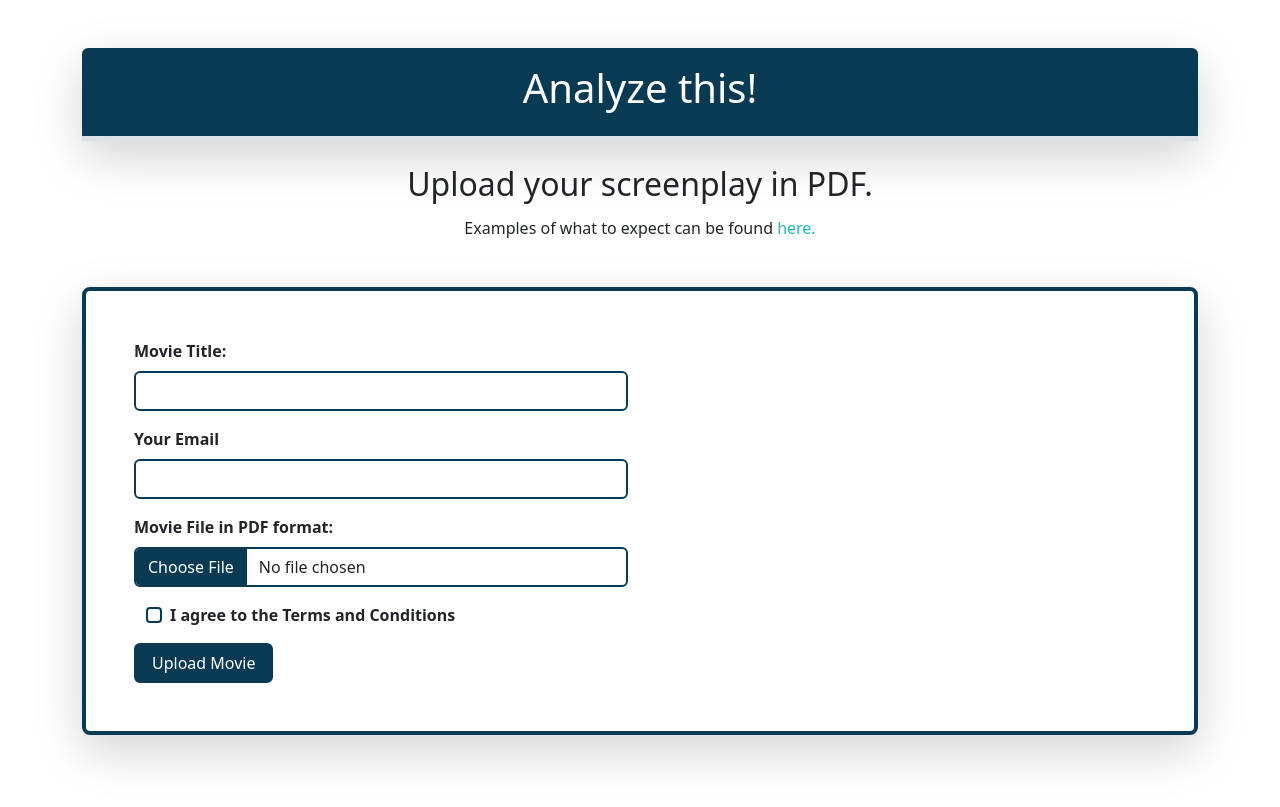
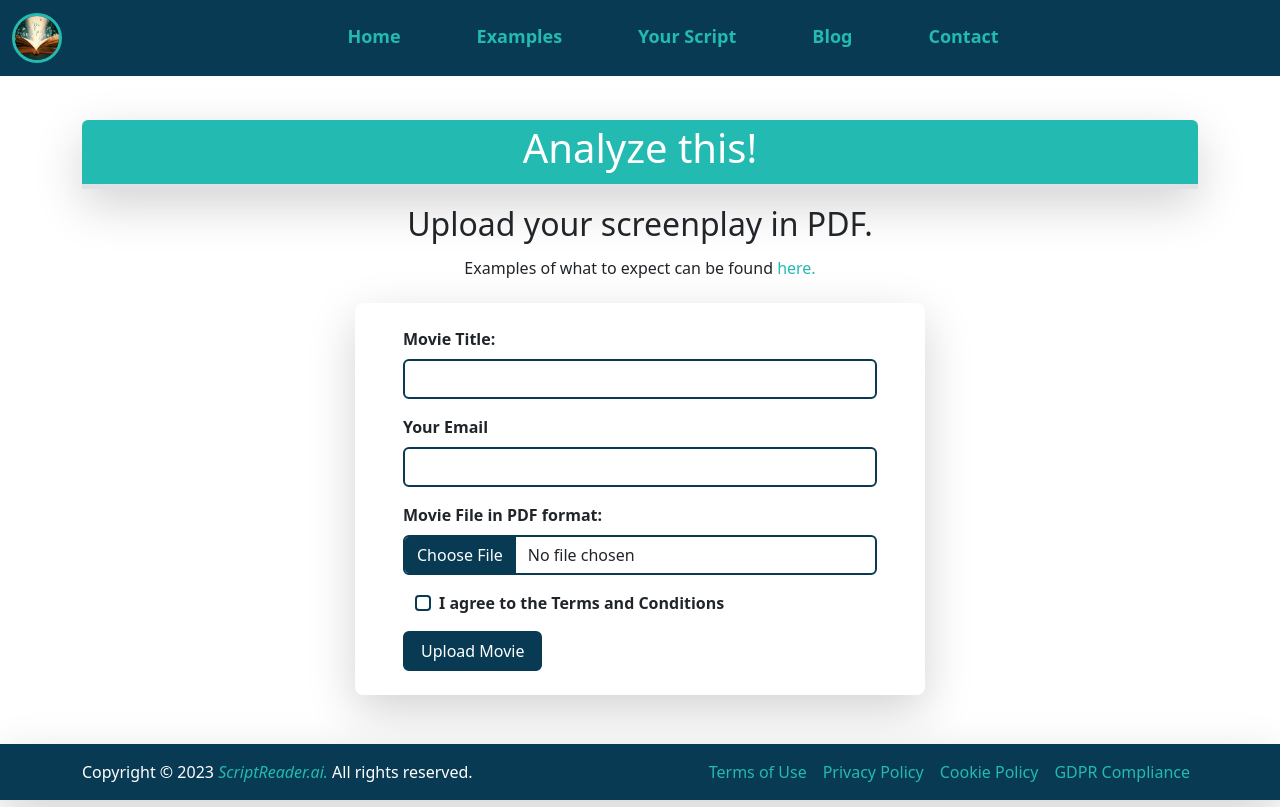
Before and after one commit to owly/sr, a PHP site: page /pages/analyze-this.html in a window 1280 px wide. Before the commit the page ends 764 px from the top, so only its background shows below. Run offline with PHP 8.4, Linux system fonts and the light colour scheme.

Commit message:
UI revisions

```diff
--- a/pages/analyze-this.html
+++ b/pages/analyze-this.html
@@ -30,8 +30,43 @@
 
 <body>
 
-    <div class="container">
-        <div class="my-5 bg_primary text-center text-white border-bottom border-5 py-3 shadow-lg rounded-top-2 mb-4">
+       <!-- Navbar -->
+
+       <nav class="navbar bg_primary navbar-expand-lg bg-body-tertiary fixed-top">
+        <div class="container-fluid">
+            <a class="navbar-brand" href="#"> <img class="rounded-5 logo" width="50"
+                    src="/pages/assets/images/logo-2.png" alt=""></a>
+            <button class="navbar-toggler" type="button" data-bs-toggle="collapse"
+                data-bs-target="#navbarSupportedContent" aria-controls="navbarSupportedContent"
+                aria-expanded="false" aria-label="Toggle navigation">
+                <span class="navbar-toggler-icon"><i class="bi bi-list"></i></span>
+            </button>
+            <div class="collapse navbar-collapse" id="navbarSupportedContent">
+                <ul class="navbar-nav navBar mx-auto mb-2 mb-lg-0">
+                    <li class="nav-item active">
+                        <a class="nav-link" aria-current="page" href="#">Home</a>
+                    </li>
+                    <li class="nav-item">
+                        <a class="nav-link" href="#">Examples</a>
+                    </li>
+                    <li class="nav-item">
+                        <a class="nav-link" href="#">Your Script</a>
+                    </li>
+                    <li class="nav-item">
+                        <a class="nav-link" href="#">Blog</a>
+                    </li>
+                    <li class="nav-item">
+                        <a class="nav-link" href="#">Contact</a>
+                    </li>
+
+                </ul>
+            </div>
+        </div>
+    </nav>
+
+
+    <div class="container layout_margin mb-5 pb-5">
+        <div class="mt-3 mb-3 bg_secondary text-center text-white border-bottom border-5 py-1 shadow-lg rounded-top-2 ">
             <h1>Analyze this!</h1>
         </div>
         <div class="text-center">
@@ -39,22 +74,24 @@
             <h6>Examples of what to expect can be found <a href="">here.</a></h6>
         </div>
 
-        <div class="mainContent_analyze shadow-lg rounded-3 p-sm-5 p-3 my-5">
+        <div class="row">
+            <div class="col-md-6 shadow-lg rounded-3 px-sm-5 px-3 py-4 my-3 mx-auto">
                 <form>
                     <div class="row d-flex flex-column">
-                    <div class="mb-3 col-md-6">
+                        <div class="mb-3 col">
                             <label class="form-label">Movie Title:</label>
                             <input type="text" class="form-control" id="movie">
                         </div>
-                    <div class="mb-3 col-md-6">
+                        <div class="mb-3 col">
                             <label for="exampleInputEmail1" class="form-label">Your Email</label>
-                        <input type="email" class="form-control" id="exampleInputEmail1" aria-describedby="emailHelp" required>
+                            <input type="email" class="form-control" id="exampleInputEmail1"
+                                aria-describedby="emailHelp" required>
                         </div>
-                    <div class="mb-3 col-md-6">
+                        <div class="mb-3 col">
                             <label for="formFile" class="form-label">Movie File in PDF format:</label>
                             <input size="lg" class="form-control inputFile" type="file" id="formFile">
                         </div>
-                    <div class="mb-3 col-md-6 form-check ps-5">
+                        <div class="mb-3 col form-check ps-5">
                             <input type="checkbox" class="form-check-input" id="exampleCheck1" required>
                             <label class="form-check-label" for="exampleCheck1"> I agree to the Terms and Conditions
                             </label>
@@ -63,13 +100,32 @@
                     <button type="submit" class="btn secondary_btn px-3">Upload Movie</button>
                 </form>
             </div>
+        </div>
+    </div>
 
+    <footer class="bg_primary shadow-lg text-white w-100 py-3 d-flex align-items-center">
+        <div class="container">
+            <div class="row d-flex align-items-center justify-content-between">
+                <div class="col-lg-6 d-flex justify-content-lg-start justify-content-center">
+                    <p class="mb-0 text-center">Copyright © 2023 <span class="fst-italic text_secondary"> ScriptReader.ai.</span> All rights reserved.</p>
                 </div>
+                <div class="col-lg-6">
+                    <ul class="d-flex flex-wrap mb-0 justify-content-lg-end justify-content-center footerLinks list-unstyled mt-3 mt-lg-0">
+                        <li class="mx-2"><a href="">Terms of Use</a></li>
+                        <li class="mx-2"><a href="">Privacy Policy</a></li>
+                        <li class="mx-2"><a href="">Cookie Policy</a></li>
+                        <li class="mx-2"><a href=""> GDPR Compliance</a></li>
+                    </ul>
+                </div>
+            </div>
+        </div>
+    </footer>
 
 
 
     <script src="https://cdn.jsdelivr.net/npm/bootstrap@5.3.0/dist/js/bootstrap.bundle.min.js"
-        integrity="sha384-geWF76RCwLtnZ8qwWowPQNguL3RmwHVBC9FhGdlKrxdiJJigb/j/68SIy3Te4Bkz" crossorigin="anonymous"></script
+        integrity="sha384-geWF76RCwLtnZ8qwWowPQNguL3RmwHVBC9FhGdlKrxdiJJigb/j/68SIy3Te4Bkz"
+        crossorigin="anonymous"></script>
 </body>
 
 </html>
--- a/pages/assets/css/style.css
+++ b/pages/assets/css/style.css
@@ -1,4 +1,4 @@
-body{
+body {
     overflow-x: hidden !important;
 }
 
@@ -43,7 +43,8 @@ body{
     background-color: #083A54 !important;
     color: #fff !important;
 }
-a{
+
+a {
     text-decoration: none;
     color: #23BAB1;
 }
@@ -55,16 +56,22 @@ label {
 textarea {
     text-align: left !important;
 }
-input{
+
+input {
     border: 2px solid #083A54 !important;
 }
-input:focus{
-    box-shadow: none !important;
-}
-textarea:focus{
+
+input:focus {
     box-shadow: none !important;
 }
 
+textarea:focus {
+    box-shadow: none !important;
+}
+
+.layout_margin {
+    margin-top: 120px !important;
+}
 
 /* Navbar */
 
@@ -129,31 +136,46 @@ textarea:focus{
     transform: scale(1.1);
     box-shadow: rgba(0, 0, 0, 0.25) 0px 54px 55px, rgba(0, 0, 0, 0.12) 0px -12px 30px, rgba(0, 0, 0, 0.12) 0px 4px 6px, rgba(0, 0, 0, 0.17) 0px 12px 13px, rgba(0, 0, 0, 0.09) 0px -3px 5px;
 }
-.home_p{
+
+.home_p {
     font-size: 20px;
     letter-spacing: 1px;
 }
-.featureItem{
+
+.featureItem {
     /* border: 1px solid #083A54; */
     transition: all 0.3s ease-in-out;
     box-shadow: rgba(0, 0, 0, 0.35) 0px 5px 15px;
 }
-.featureItem:hover{
+
+.featureItem:hover {
     transform: translateY(-8px);
 }
-.transition{
+
+.transition {
     transition: all 0.3s ease-in-out !important;
 }
-.transition:hover{
+
+.transition:hover {
     transform: translateY(-8px) !important;
     box-shadow: rgba(0, 0, 0, 0.35) 0px 5px 15px;
 }
-.border_primary{
+
+.border_primary {
     border: 2px solid #083A54;
 }
 
 /* Footer */
 
+footer {
+    position: fixed;
+    bottom: 0;
+    left: 0;
+    right: 0;
+}
+footer ul li a:hover {
+    color: #fff !important;
+}
 
 
 /* Tabs */
@@ -218,7 +240,7 @@ table {
 }
 
 .form-check-input:checked {
-    background-color: #083A54!important;
+    background-color: #083A54 !important;
     border-color: #083A54 !important;
     box-shadow: none !important;
 }
@@ -261,16 +283,20 @@ table.dataTable thead .sorting_asc {
 .mainContent_analyze {
     border: 4px solid #083A54;
 }
-.contactTextarea{
+
+.contactTextarea {
     border: 2px solid #083A54 !important;
 }
-.blog a{
+
+.blog a {
     color: #083A54 !important;
 }
-#subLink{
+
+#subLink {
     color: #23BAB1 !important;
 }
-#subLink:hover{
+
+#subLink:hover {
     text-decoration: underline;
 }
 
@@ -280,27 +306,31 @@ table.dataTable thead .sorting_asc {
 /* Media Queries */
 
 @media screen and (max-width: 993px) {
-    .featureItem{
+    .featureItem {
         height: fit-content !important;
     }
 }
+
 @media screen and (max-width: 769px) {
-    .video{
-    height: 315px !important;
+    .video {
+        height: 315px !important;
     }
 }
 
 @media screen and (max-width: 600px) {
 
-    .home_p{
+    .home_p {
         font-size: 16px;
     }
-    h2{
+
+    h2 {
         font-size: 20px;
     }
-    h4{
+
+    h4 {
         font-size: 18px;
     }
+
     .mobile_width {
         width: 100% !important;
     }
@@ -316,7 +346,14 @@ table.dataTable thead .sorting_asc {
     .banner-btn {
         font-size: 16px !important;
     }
-    .video{
+
+    .video {
         height: auto !important;
-        }
+    }
+
+    footer p,
+    footer li {
+        font-size: 14px;
+    }
+
 }
```
Also changed, not shown: pages/blog.html (+60 -4 lines), pages/contact.html (+55 -4 lines), pages/disp-php.html (+57 -3 lines), pages/home.html (+5 -7 lines), pages/improve_scene..html (+57 -2 lines), pages/overview-tabs.html (+66 -7 lines). Lines whose indentation alone changed are shown as unchanged.
